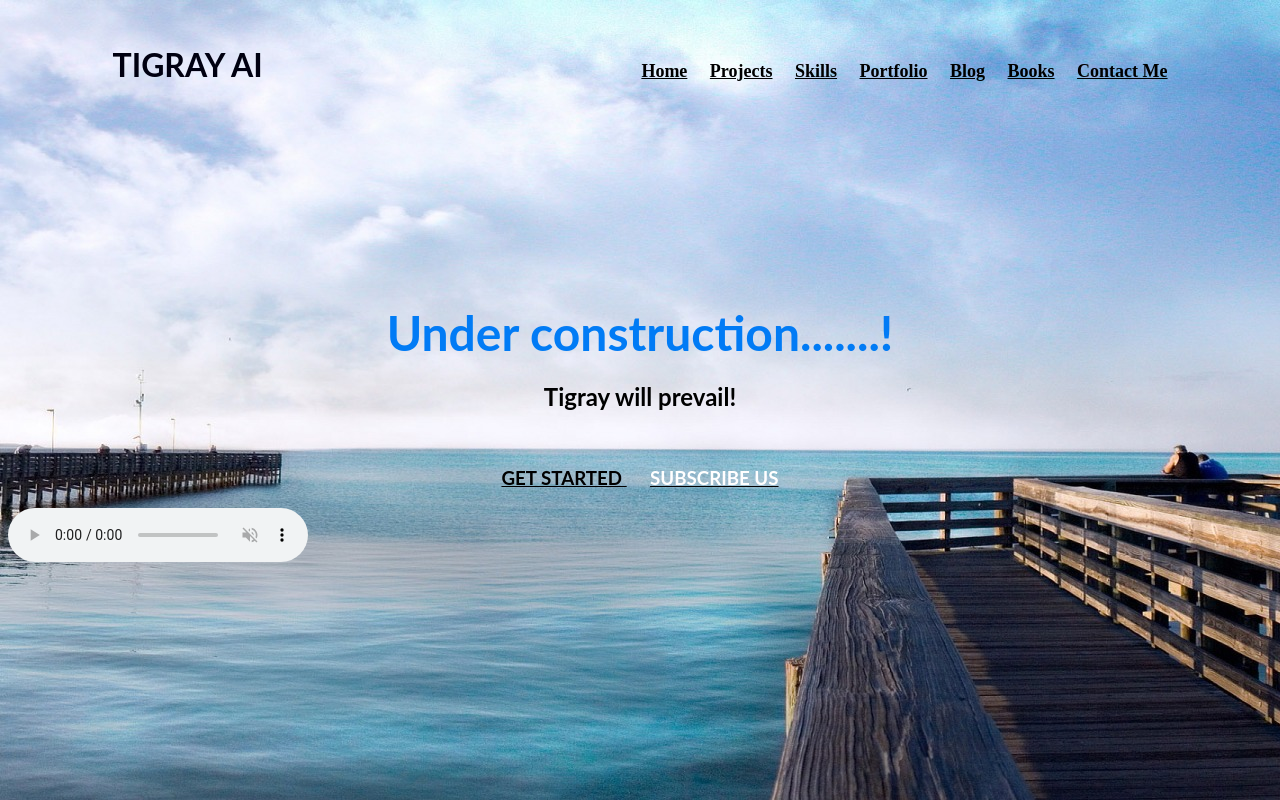
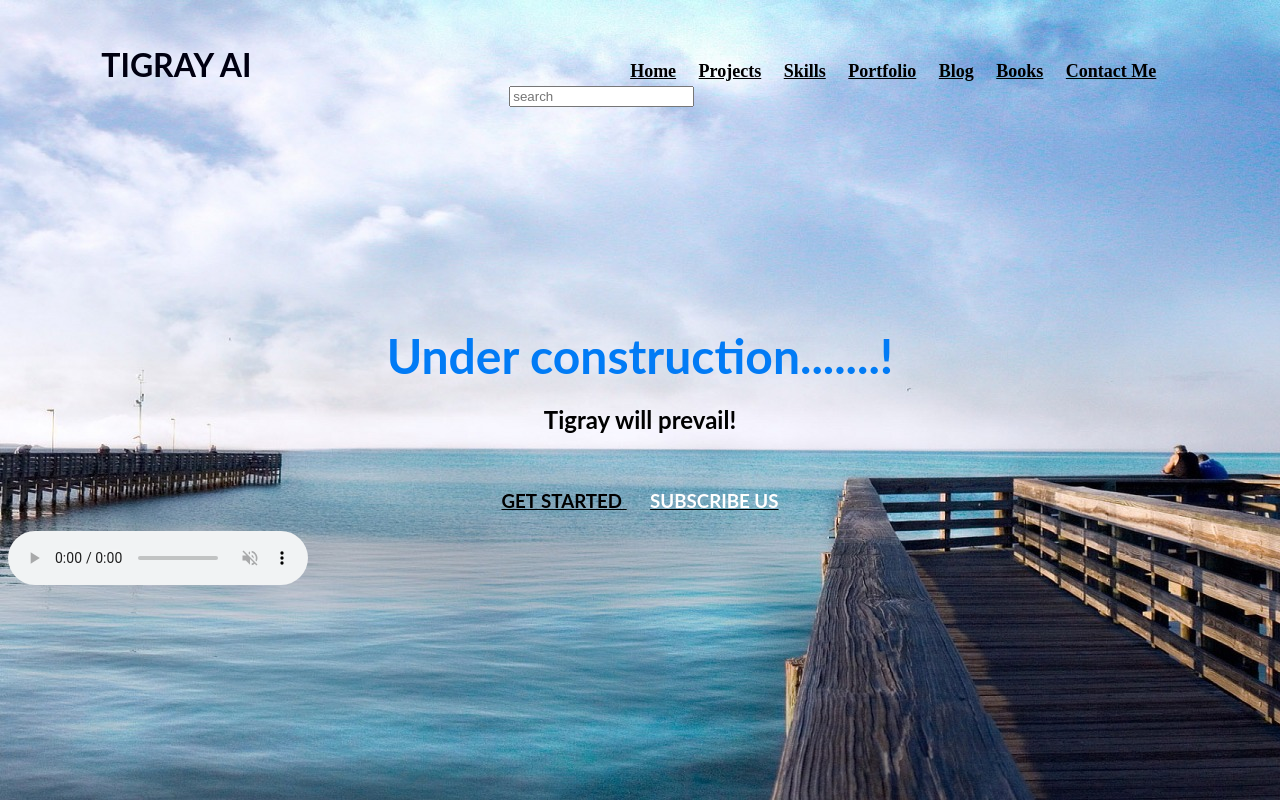
Before and after one commit to Kahsu-B/Kahsu.github.io, a plain HTML site: page index.html in a window 1280 px wide. Drawn offline with Linux system fonts and the light colour scheme.

Commit message:
Update index.html

```diff
--- a/index.html
+++ b/index.html
@@ -21,7 +21,9 @@
 			<a href="#">Portfolio</a>&nbsp;&nbsp;&nbsp;&nbsp;
 			<a href="#">Blog</a>&nbsp;&nbsp;&nbsp;&nbsp;
 			<a href="#">Books</a>&nbsp;&nbsp;&nbsp;&nbsp;
-			<a href="#">Contact Me</a>
+			<a href="#">Contact Me</a>&nbsp;&nbsp;&nbsp;&nbsp;&nbsp;
+			<input id="myserch"name="searchitem" type="search" placeholder="search">&nbsp;&nbsp;&nbsp;&nbsp;&nbsp;
+			&nbsp;&nbsp;&nbsp;&nbsp;&nbsp;&nbsp;&nbsp;&nbsp;&nbsp;&nbsp;&nbsp;
 		</font>
 	</h3>
 	<br /><br /><br /><br /><br /><br /><br /><br /><br /><br />
```
